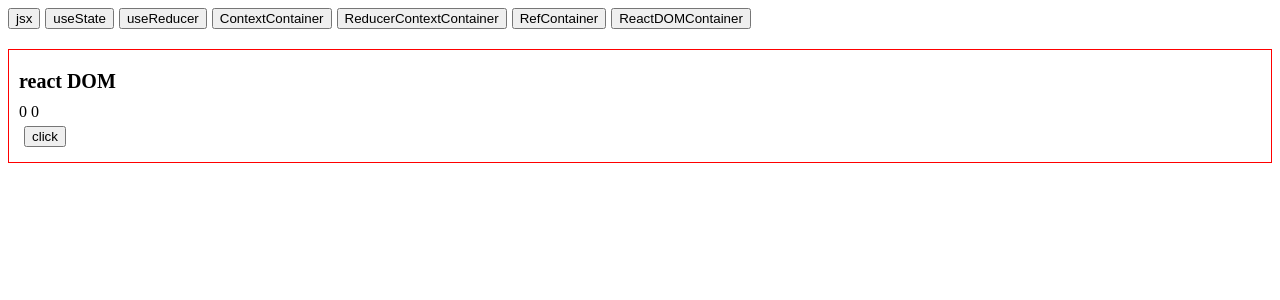
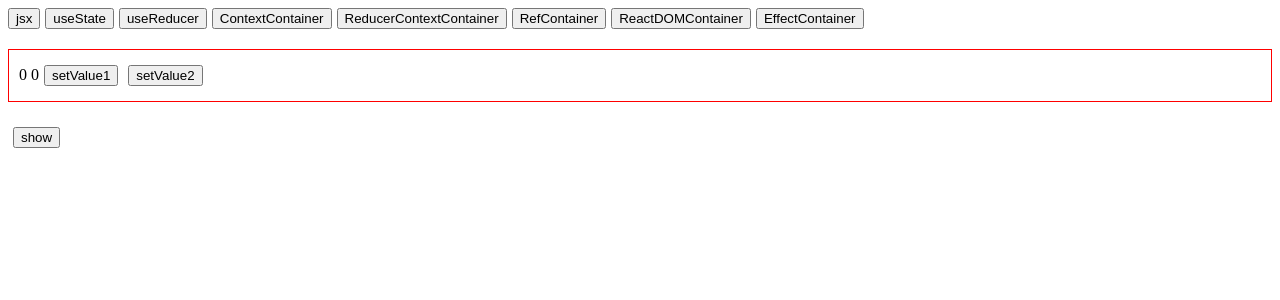
Before and after one commit to Lzy49/react, a React (Vite) app in the folder react-demo/: page / in a window 1280 px wide. Shown: the top 300 px of the page. Built offline with nearby package versions, Linux system fonts and the light colour scheme.

Commit message:
feat: effect 1.0

```diff
--- a/react-demo/src/App.tsx
+++ b/react-demo/src/App.tsx
@@ -6,8 +6,9 @@ import { ContextContainer } from './component/Context'
 import { ReducerContextContainer } from './component/ReducerContext'
 import { RefContainer } from './component/ref'
 import { ReactDOMContainer } from './component/reactDOM'
+import { EffectContainer } from './component/effect'
 function App() {
-  const [state, setState] = useState(7)
+  const [state, setState] = useState(8)
   return (
     <>
       <div style={{
@@ -21,6 +22,7 @@ function App() {
         <button onClick={() => setState(5)}>ReducerContextContainer</button>
         <button onClick={() => setState(6)}>RefContainer</button>
         <button onClick={() => setState(7)}>ReactDOMContainer</button>
+        <button onClick={() => setState(8)}>EffectContainer</button>
       </div>
       {state === 1 && <JsxContainer />}
       {state === 2 && <StateContainer />}
@@ -29,6 +31,7 @@ function App() {
       {state === 5 && <ReducerContextContainer />}
       {state === 6 && <RefContainer />}
       {state === 7 && <ReactDOMContainer />}
+      {state === 8 && <EffectContainer />}
     </>
 
   )
--- /dev/null
+++ b/react-demo/src/component/effect.tsx
@@ -0,0 +1,64 @@
+import { useEffect, useRef, useState } from "react"
+export function EffectContainer() {
+  return <div className="wrap">
+    {/* <UseEffect /> */}
+    <UseEffectDep />
+    <CleanupContainer />
+  </div>
+}
+// effect 在组件刷新后执行.
+export function UseEffect() {
+  const [refresh, setRefresh] = useState(0)
+  const divRef = useRef(null)
+  console.log(divRef.current) // Null
+  useEffect(() => {
+    console.log('!--------------')
+    console.log(divRef.current) // element div
+    console.log('!--------------')
+  },)
+  return <div ref={divRef}>刷新了{refresh}次 <button onClick={() =>
+    setRefresh((n) => n + 1)
+  }>刷新</button></div>
+}
+
+// 有选择的 effect
+function UseEffectDep() {
+  const [value1, setValue1] = useState(0);
+  const [value2, setValue2] = useState(0);
+  useEffect(() => {
+    console.log('只有 value 2的时候才执行' + value2)
+  }, [value2])
+  useEffect(() => {
+    console.log('只在渲染阶段执行')
+  }, [])
+  return <div>
+    {value1} {value2}
+    <button onClick={
+      () => setValue1((e) => e + 1)
+    }>setValue1</button>
+    <button onClick={
+      () => setValue2((e) => e + 1)
+    }>setValue2</button>
+  </div>
+
+}
+// effect cleanup
+function CleanupContainer() {
+  const [show, setShow] = useState(false)
+  return <>
+    {show && <CleanupItem />}
+    <button onClick={() => {
+      setShow(!show)
+    }}>show</button>
+  </>
+}
+function CleanupItem() {
+  const [state, setState] = useState(false)
+  useEffect(() => {
+    console.log('在组件绑定时更新')
+    return () => {
+      console.log('在组件卸载时执行')
+    }
+  }, [])
+  return <div>{state}</div>
+}
```
